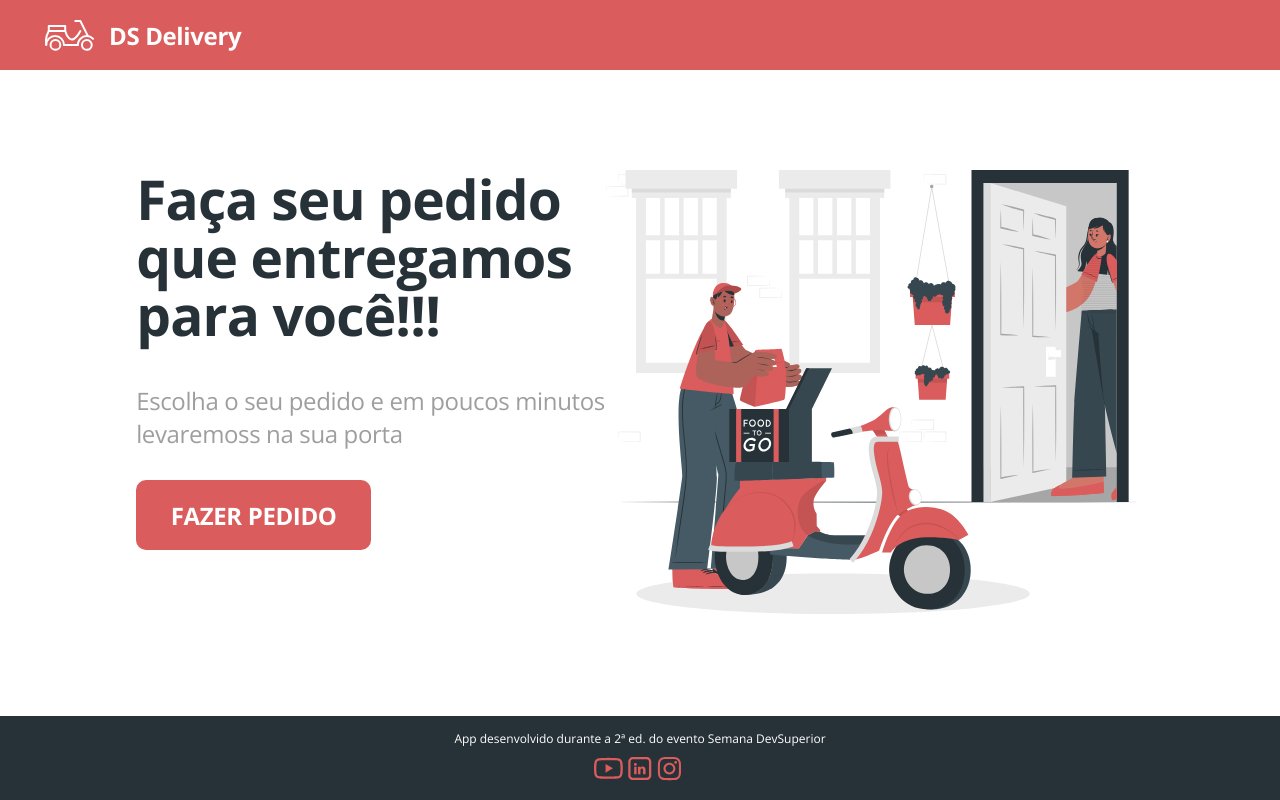
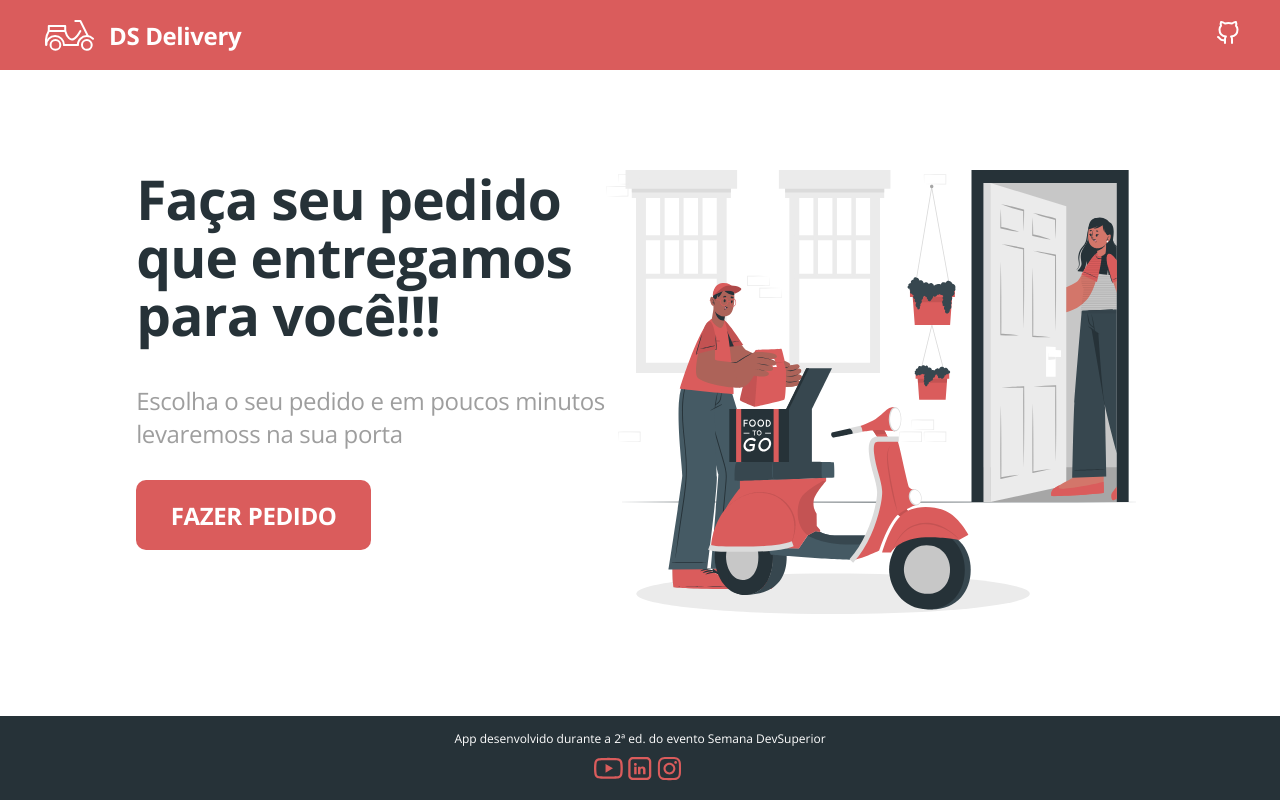
Before and after one commit to brunoamaia/deliver-dev-superior-2.0, a React (Create React App) app in the folder front-web/: page / in a window 1280 px wide. Built offline with nearby package versions, Linux system fonts and the light colour scheme; no server answers.

Commit message:
Link to github

```diff
--- a/front-web/src/Navbar/index.tsx
+++ b/front-web/src/Navbar/index.tsx
@@ -3,12 +3,16 @@ import './styles.css'
 import React from 'react';
 import {ReactComponent as Logo} from './logo.svg'
 import { Link } from 'react-router-dom';
+import {ReactComponent as GitHub} from './github.svg'
 
 function Navbar() {
   return(
     <nav className="main-navbar">
       <Logo />
       <Link to="/" className="logo-text">DS Delivery</Link>
+      <a href="https://github.com/brunoamaia/deliver-dev-superior-2.0" target="_new" className="git-link" >
+        <GitHub className="github-link" />
+      </a>
     </nav>
   )
 }
--- a/front-web/src/Navbar/styles.css
+++ b/front-web/src/Navbar/styles.css
@@ -16,3 +16,15 @@
   color: #FFFFFF;
   margin-left: 15px;
 }
+
+.git-link {
+  position: absolute;
+  padding-right: 40px;
+  right: 40px;
+  margin: 0;
+  padding: 0;
+}
+
+.github-link {
+  height: 30px;
+}
```
Also changed, not shown: front-web/src/Navbar/github.svg (added).
